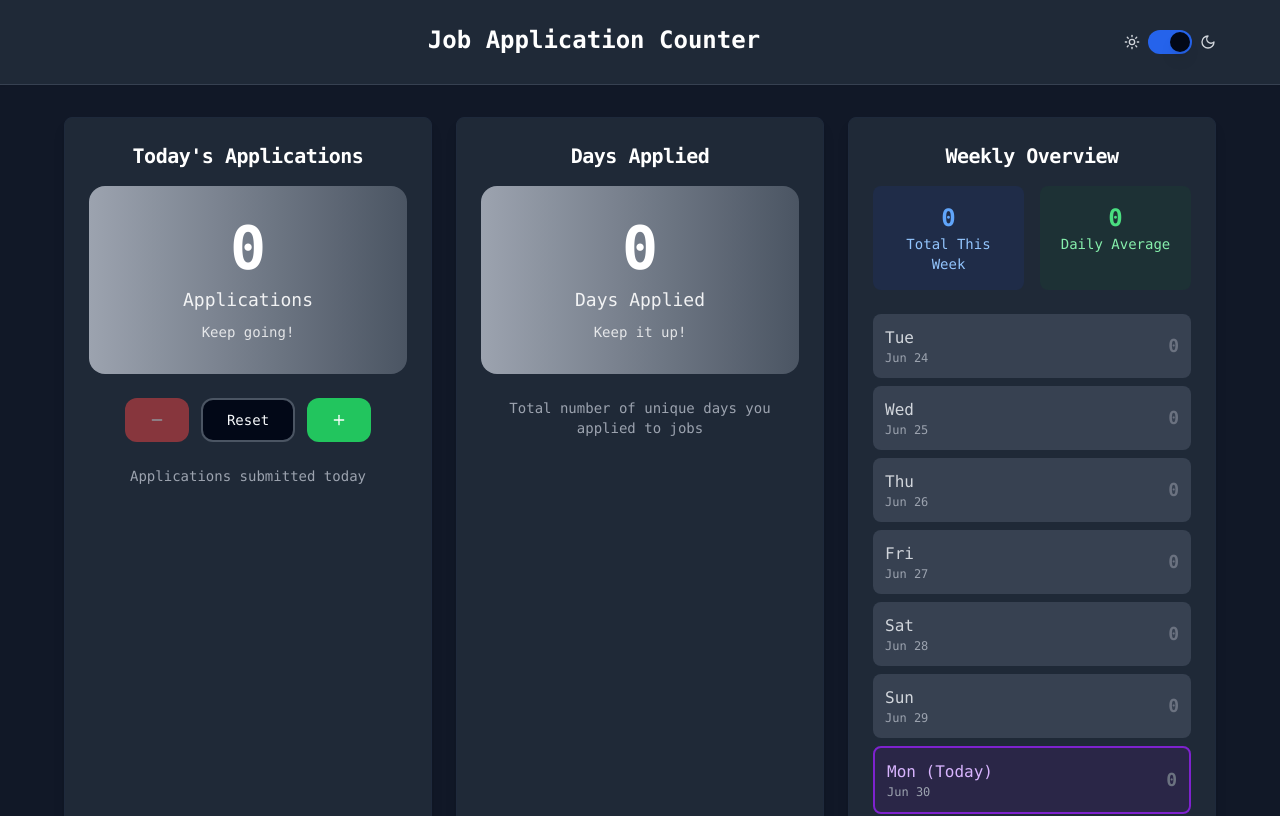
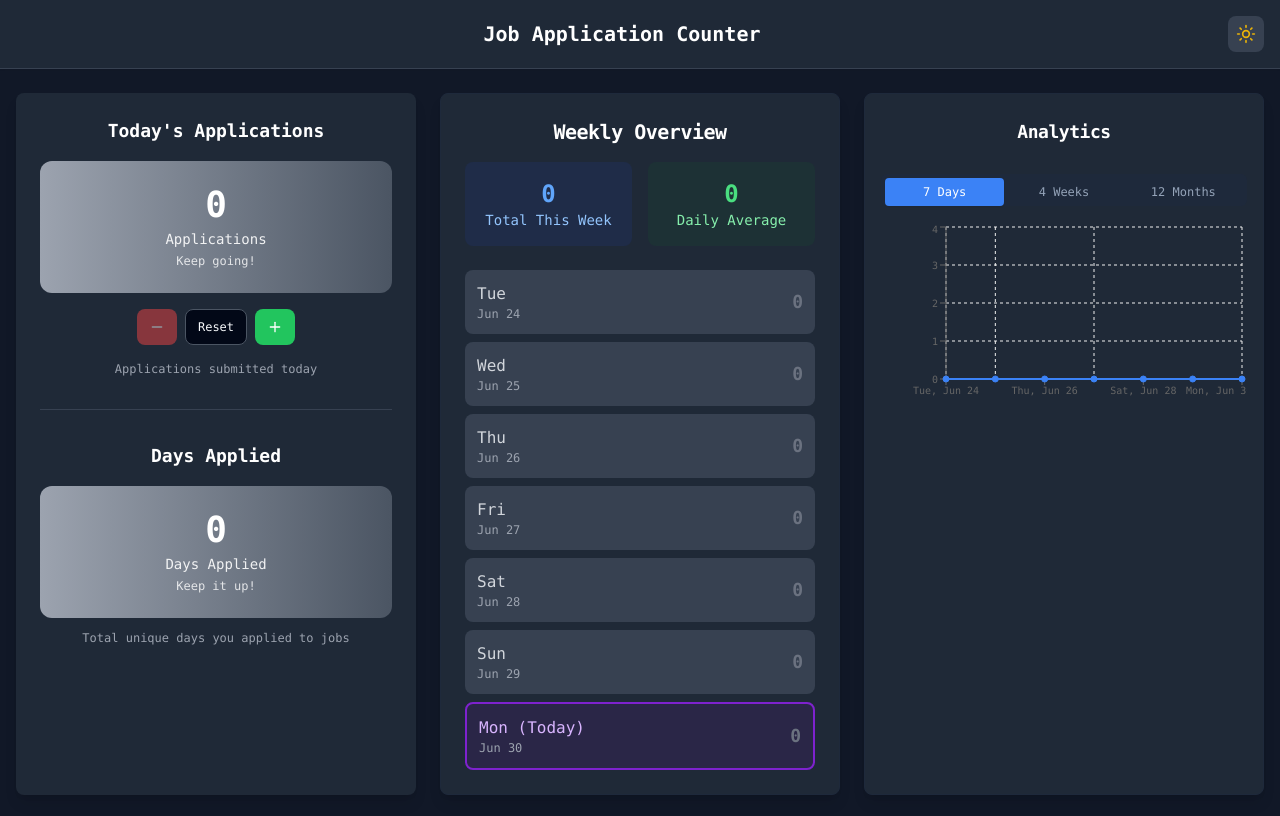
Before and after one commit to suryatejamerugu/applications-counter, a React (Vite) app: page / in a window 1280 px wide. Shown: the top 816 px of the page. Built offline with nearby package versions, Linux system fonts and the light colour scheme.

Commit message:
Refactor UI and theme toggle
- Replaced theme toggle with icons.
- Combined "Today's Applications" and "Days Applied" into a single card.
- Placed "Weekly Overview" and "Application Analytics" side-by-side for a minimal layout.

```diff
--- a/src/components/Analytics.tsx
+++ b/src/components/Analytics.tsx
@@ -90,10 +90,10 @@ const Analytics = ({ applicationData }: AnalyticsProps) => {
   const CustomTooltip = ({ active, payload, label }: any) => {
     if (active && payload && payload.length) {
       return (
-        <div className="bg-white p-3 border border-gray-200 rounded-lg shadow-lg">
-          <p className="font-medium">{label}</p>
-          <p className="text-blue-600">
-            Applications: <span className="font-bold">{payload[0].value}</span>
+        <div className="bg-white dark:bg-gray-800 p-2 border border-gray-200 dark:border-gray-600 rounded-lg shadow-lg">
+          <p className="font-medium text-xs">{label}</p>
+          <p className="text-blue-600 dark:text-blue-400 text-xs">
+            Apps: <span className="font-bold">{payload[0].value}</span>
           </p>
         </div>
       );
@@ -102,89 +102,89 @@ const Analytics = ({ applicationData }: AnalyticsProps) => {
   };
 
   return (
-    <Card className="bg-white shadow-lg">
-      <CardHeader>
-        <CardTitle className="text-2xl font-semibold text-gray-800 text-center">
-          Application Analytics
+    <Card className="bg-white dark:bg-gray-800 shadow-lg h-full">
+      <CardHeader className="pb-3">
+        <CardTitle className="text-lg font-semibold text-gray-800 dark:text-white text-center">
+          Analytics
         </CardTitle>
       </CardHeader>
-      <CardContent>
+      <CardContent className="p-4">
         <Tabs value={activeTab} onValueChange={setActiveTab} className="w-full">
-          <TabsList className="grid w-full grid-cols-3 mb-6">
-            <TabsTrigger value="week" className="data-[state=active]:bg-blue-500 data-[state=active]:text-white">
-              Last 7 Days
+          <TabsList className="grid w-full grid-cols-3 mb-4 h-8">
+            <TabsTrigger value="week" className="data-[state=active]:bg-blue-500 data-[state=active]:text-white text-xs">
+              7 Days
             </TabsTrigger>
-            <TabsTrigger value="month" className="data-[state=active]:bg-blue-500 data-[state=active]:text-white">
-              Last 4 Weeks
+            <TabsTrigger value="month" className="data-[state=active]:bg-blue-500 data-[state=active]:text-white text-xs">
+              4 Weeks
             </TabsTrigger>
-            <TabsTrigger value="year" className="data-[state=active]:bg-blue-500 data-[state=active]:text-white">
-              Last 12 Months
+            <TabsTrigger value="year" className="data-[state=active]:bg-blue-500 data-[state=active]:text-white text-xs">
+              12 Months
             </TabsTrigger>
           </TabsList>
 
-          <TabsContent value="week" className="mt-6">
-            <div className="h-80">
+          <TabsContent value="week" className="mt-4">
+            <div className="h-48">
               <ResponsiveContainer width="100%" height="100%">
                 <LineChart data={weeklyData}>
                   <CartesianGrid strokeDasharray="3 3" stroke="#f0f0f0" />
                   <XAxis
                     dataKey="name"
                     stroke="#666"
-                    fontSize={12}
+                    fontSize={10}
                   />
-                  <YAxis stroke="#666" fontSize={12} />
+                  <YAxis stroke="#666" fontSize={10} />
                   <Tooltip content={<CustomTooltip />} />
                   <Line
                     type="monotone"
                     dataKey="applications"
                     stroke="#3b82f6"
-                    strokeWidth={3}
-                    dot={{ fill: '#3b82f6', strokeWidth: 2, r: 6 }}
-                    activeDot={{ r: 8, fill: '#1d4ed8' }}
+                    strokeWidth={2}
+                    dot={{ fill: '#3b82f6', strokeWidth: 1, r: 3 }}
+                    activeDot={{ r: 4, fill: '#1d4ed8' }}
                   />
                 </LineChart>
               </ResponsiveContainer>
             </div>
           </TabsContent>
 
-          <TabsContent value="month" className="mt-6">
-            <div className="h-80">
+          <TabsContent value="month" className="mt-4">
+            <div className="h-48">
               <ResponsiveContainer width="100%" height="100%">
                 <BarChart data={monthlyData}>
                   <CartesianGrid strokeDasharray="3 3" stroke="#f0f0f0" />
                   <XAxis
                     dataKey="name"
                     stroke="#666"
-                    fontSize={12}
+                    fontSize={10}
                   />
-                  <YAxis stroke="#666" fontSize={12} />
+                  <YAxis stroke="#666" fontSize={10} />
                   <Tooltip content={<CustomTooltip />} />
                   <Bar
                     dataKey="applications"
                     fill="#3b82f6"
-                    radius={[4, 4, 0, 0]}
+                    radius={[2, 2, 0, 0]}
                   />
                 </BarChart>
               </ResponsiveContainer>
             </div>
           </TabsContent>
 
-          <TabsContent value="year" className="mt-6">
-            <div className="h-80">
+          <TabsContent value="year" className="mt-4">
+            <div className="h-48">
               <ResponsiveContainer width="100%" height="100%">
                 <BarChart data={yearlyData}>
                   <CartesianGrid strokeDasharray="3 3" stroke="#f0f0f0" />
                   <XAxis
                     dataKey="name"
                     stroke="#666"
-                    fontSize={12}
+                    fontSize={10}
                   />
-                  <YAxis stroke="#666" fontSize={12} />
+                  <YAxis stroke="#666" fontSize={10} />
                   <Tooltip content={<CustomTooltip />} />
                   <Bar
                     dataKey="applications"
                     fill="#8b5cf6"
-                    radius={[4, 4, 0, 0]}
+                    radius={[2, 2, 0, 0]}
                   />
                 </BarChart>
               </ResponsiveContainer>
--- a/src/components/DailyCounter.tsx
+++ b/src/components/DailyCounter.tsx
@@ -1,7 +1,6 @@
 
 import { Plus, Minus } from 'lucide-react';
 import { Button } from '@/components/ui/button';
-import { Card, CardContent, CardHeader, CardTitle } from '@/components/ui/card';
 
 interface ApplicationData {
   date: string;
@@ -57,9 +56,8 @@ const DailyCounter = ({ count, onCountChange, applicationData }: DailyCounterPro
     if (lastEntry && lastEntry.count > 0) {
       const date = new Date(lastEntry.date);
       return date.toLocaleDateString('en-US', {
-        weekday: 'long',
-        year: 'numeric',
-        month: 'long',
+        weekday: 'short',
+        month: 'short',
         day: 'numeric'
       });
     }
@@ -70,42 +68,36 @@ const DailyCounter = ({ count, onCountChange, applicationData }: DailyCounterPro
   const lastApplicationDate = getLastApplicationDate();
 
   return (
-    <Card className="h-full bg-white dark:bg-gray-800 shadow-lg hover:shadow-xl transition-shadow duration-300 font-mono">
-      <CardHeader className="text-center pb-4">
-        <CardTitle className="text-xl font-semibold text-gray-800 dark:text-white">
-          Today's Applications
-        </CardTitle>
-      </CardHeader>
-      <CardContent className="text-center space-y-6">
-        {/* Counter Display */}
-        <div className={`bg-gradient-to-r ${getCountColor()} rounded-2xl p-8 text-white`}>
-          <div className="text-6xl font-bold mb-2 font-mono">
+    <div className="space-y-4">
+      {/* Counter Display - Compact */}
+      <div className={`bg-gradient-to-r ${getCountColor()} rounded-xl p-6 text-white`}>
+        <div className="text-4xl font-bold mb-1 font-mono">
           {count}
         </div>
-          <div className="text-lg opacity-90">
+        <div className="text-sm opacity-90">
           {count === 1 ? 'Application' : 'Applications'}
         </div>
-          <div className="text-sm mt-2 opacity-80">
+        <div className="text-xs mt-1 opacity-80">
           {getCountText()}
         </div>
       </div>
 
-        {/* Action Buttons */}
-        <div className="flex justify-center space-x-3">
+      {/* Action Buttons - Compact */}
+      <div className="flex justify-center space-x-2">
         <Button
           onClick={decrement}
           disabled={count <= 0}
-            size="lg"
-            className="bg-red-500 hover:bg-red-600 text-white px-6 py-3 rounded-xl transition-all duration-200 hover:scale-105 disabled:opacity-50 disabled:hover:scale-100 font-mono"
+          size="sm"
+          className="bg-red-500 hover:bg-red-600 text-white px-3 py-2 rounded-lg transition-all duration-200 disabled:opacity-50 font-mono"
         >
-            <Minus className="w-5 h-5" />
+          <Minus className="w-4 h-4" />
         </Button>
 
         <Button
           onClick={reset}
           variant="outline"
-            size="lg"
-            className="px-6 py-3 rounded-xl border-2 border-gray-300 hover:border-gray-400 dark:border-gray-600 dark:hover:border-gray-500 transition-all duration-200 hover:scale-105 font-mono"
+          size="sm"
+          className="px-3 py-2 rounded-lg border border-gray-300 hover:border-gray-400 dark:border-gray-600 dark:hover:border-gray-500 transition-all duration-200 font-mono text-xs"
         >
           Reset
         </Button>
@@ -113,25 +105,25 @@ const DailyCounter = ({ count, onCountChange, applicationData }: DailyCounterPro
         <Button
           onClick={increment}
           disabled={count >= 999}
-            size="lg"
-            className="bg-green-500 hover:bg-green-600 text-white px-6 py-3 rounded-xl transition-all duration-200 hover:scale-105 disabled:opacity-50 disabled:hover:scale-100 font-mono"
+          size="sm"
+          className="bg-green-500 hover:bg-green-600 text-white px-3 py-2 rounded-lg transition-all duration-200 disabled:opacity-50 font-mono"
         >
-            <Plus className="w-5 h-5" />
+          <Plus className="w-4 h-4" />
         </Button>
       </div>
 
-        <div className="space-y-2">
-          <div className="text-sm text-gray-500 dark:text-gray-400">
+      {/* Info Section - Compact */}
+      <div className="space-y-1 text-center">
+        <div className="text-xs text-gray-500 dark:text-gray-400">
           Applications submitted today
         </div>
         {lastApplicationDate && (
           <div className="text-xs text-gray-400 dark:text-gray-500">
-              Last application: {lastApplicationDate}
+            Last: {lastApplicationDate}
           </div>
         )}
       </div>
-      </CardContent>
-    </Card>
+    </div>
   );
 };
 
--- a/src/components/DaysApplied.tsx
+++ b/src/components/DaysApplied.tsx
@@ -1,5 +1,3 @@
-
-import { Card, CardContent, CardHeader, CardTitle } from '@/components/ui/card';
 
 interface ApplicationData {
   date: string;
@@ -41,31 +39,24 @@ const DaysApplied = ({ applicationData, todayCount }: DaysAppliedProps) => {
   };
 
   return (
-    <Card className="h-full bg-white dark:bg-gray-800 shadow-lg hover:shadow-xl transition-shadow duration-300 font-mono">
-      <CardHeader className="text-center pb-4">
-        <CardTitle className="text-xl font-semibold text-gray-800 dark:text-white">
-          Days Applied
-        </CardTitle>
-      </CardHeader>
-      <CardContent className="text-center space-y-6">
-        {/* Days Applied Display */}
-        <div className={`bg-gradient-to-r ${getDaysAppliedColor()} rounded-2xl p-8 text-white`}>
-          <div className="text-6xl font-bold mb-2 font-mono">
+    <div className="space-y-3">
+      {/* Days Applied Display - Compact */}
+      <div className={`bg-gradient-to-r ${getDaysAppliedColor()} rounded-xl p-6 text-white`}>
+        <div className="text-4xl font-bold mb-1 font-mono">
           {daysApplied}
         </div>
-          <div className="text-lg opacity-90">
+        <div className="text-sm opacity-90">
           {daysApplied === 1 ? 'Day Applied' : 'Days Applied'}
         </div>
-          <div className="text-sm mt-2 opacity-80">
+        <div className="text-xs mt-1 opacity-80">
           {getDaysAppliedText()}
         </div>
       </div>
 
-        <div className="text-sm text-gray-500 dark:text-gray-400">
-          Total number of unique days you applied to jobs
+      <div className="text-xs text-gray-500 dark:text-gray-400 text-center">
+        Total unique days you applied to jobs
       </div>
-      </CardContent>
-    </Card>
+    </div>
   );
 };
 
--- a/src/pages/Index.tsx
+++ b/src/pages/Index.tsx
@@ -5,16 +5,16 @@ import Analytics from '@/components/Analytics';
 import WeeklyOverview from '@/components/WeeklyOverview';
 import { getStoredData, saveApplicationData, getTodaysCount, updateTodaysCount } from '@/lib/database';
 import { Copyright, Sun, Moon } from 'lucide-react';
-import { Switch } from '@/components/ui/switch';
+
 const Index = () => {
   const [todayCount, setTodayCount] = useState(0);
   const [applicationData, setApplicationData] = useState([]);
   const [currentDateTime, setCurrentDateTime] = useState(new Date());
   const [isDarkMode, setIsDarkMode] = useState(() => {
-    // Initialize from localStorage or default to dark
     const savedTheme = localStorage.getItem('theme');
     return savedTheme ? savedTheme === 'dark' : true;
   });
+
   useEffect(() => {
     // Update date/time every second
     const timeInterval = setInterval(() => {
@@ -51,6 +51,7 @@ const Index = () => {
       clearInterval(timeInterval);
     };
   }, []);
+
   useEffect(() => {
     // Apply theme to document and persist
     if (isDarkMode) {
@@ -60,13 +61,16 @@ const Index = () => {
     }
     localStorage.setItem('theme', isDarkMode ? 'dark' : 'light');
   }, [isDarkMode]);
+
   const handleCountChange = (newCount: number) => {
     setTodayCount(newCount);
     updateTodaysCount(newCount);
   };
+
   const toggleTheme = () => {
     setIsDarkMode(!isDarkMode);
   };
+
   const formatDateTime = (date: Date) => {
     return {
       date: date.toLocaleDateString('en-US', {
@@ -82,57 +86,98 @@ const Index = () => {
       })
     };
   };
-  const {
-    date,
-    time
-  } = formatDateTime(currentDateTime);
-  return <div className="min-h-screen bg-gray-50 dark:bg-gray-900 flex flex-col font-mono transition-colors duration-300">
+
+  const { date, time } = formatDateTime(currentDateTime);
+
+  return (
+    <div className="min-h-screen bg-gray-50 dark:bg-gray-900 flex flex-col font-mono transition-colors duration-300">
       {/* Header */}
-      <header className="bg-white dark:bg-gray-800 shadow-sm border-b dark:border-gray-700 px-4 py-6 transition-colors duration-300">
-        <div className="max-w-6xl mx-auto">
+      <header className="bg-white dark:bg-gray-800 shadow-sm border-b dark:border-gray-700 px-4 py-4 transition-colors duration-300">
+        <div className="max-w-7xl mx-auto">
           <div className="flex justify-between items-center">
             <div className="text-center flex-1">
-              <h1 className="text-2xl font-bold text-gray-900 dark:text-white mb-1">Job Application Counter</h1>
-              <div className="text-sm text-gray-600 dark:text-gray-300">
-
-
-              </div>
+              <h1 className="text-xl font-bold text-gray-900 dark:text-white">Job Application Counter</h1>
             </div>
 
-            {/* Theme Toggle */}
-            <div className="flex items-center space-x-2">
-              <Sun className="w-4 h-4 text-gray-600 dark:text-gray-300" />
-              <Switch checked={isDarkMode} onCheckedChange={toggleTheme} className="data-[state=checked]:bg-blue-600" />
-              <Moon className="w-4 h-4 text-gray-600 dark:text-gray-300" />
-            </div>
+            {/* Theme Toggle - Icons Only */}
+            <button
+              onClick={toggleTheme}
+              className="p-2 rounded-lg bg-gray-100 dark:bg-gray-700 hover:bg-gray-200 dark:hover:bg-gray-600 transition-colors duration-200"
+              aria-label="Toggle theme"
+            >
+              {isDarkMode ? (
+                <Sun className="w-5 h-5 text-yellow-500" />
+              ) : (
+                <Moon className="w-5 h-5 text-gray-600" />
+              )}
+            </button>
           </div>
         </div>
       </header>
 
-      {/* Main Content */}
-      <main className="flex-1 px-4 py-8">
-        <div className="max-w-6xl mx-auto space-y-8">
-          {/* Counters Row */}
-          <div className="grid grid-cols-1 md:grid-cols-2 lg:grid-cols-3 gap-6">
-            <DailyCounter count={todayCount} onCountChange={handleCountChange} applicationData={applicationData} />
-            <DaysApplied applicationData={applicationData} todayCount={todayCount} />
-            <WeeklyOverview applicationData={applicationData} todayCount={todayCount} />
+      {/* Main Content - Compact Layout */}
+      <main className="flex-1 px-4 py-6">
+        <div className="max-w-7xl mx-auto">
+          <div className="grid grid-cols-1 lg:grid-cols-3 gap-6">
+            {/* Left Column - Combined Today's Applications & Days Applied */}
+            <div className="lg:col-span-1">
+              <div className="bg-white dark:bg-gray-800 rounded-lg shadow-lg p-6 h-full">
+                <div className="space-y-8">
+                  {/* Today's Applications Section */}
+                  <div className="text-center">
+                    <h2 className="text-lg font-semibold text-gray-800 dark:text-white mb-4">
+                      Today's Applications
+                    </h2>
+                    <DailyCounter
+                      count={todayCount}
+                      onCountChange={handleCountChange}
+                      applicationData={applicationData}
+                    />
+                  </div>
+
+                  <div className="border-t dark:border-gray-700"></div>
+
+                  {/* Days Applied Section */}
+                  <div className="text-center">
+                    <h2 className="text-lg font-semibold text-gray-800 dark:text-white mb-4">
+                      Days Applied
+                    </h2>
+                    <DaysApplied
+                      applicationData={applicationData}
+                      todayCount={todayCount}
+                    />
+                  </div>
+                </div>
+              </div>
+            </div>
+
+            {/* Middle Column - Weekly Overview */}
+            <div className="lg:col-span-1">
+              <WeeklyOverview
+                applicationData={applicationData}
+                todayCount={todayCount}
+              />
+            </div>
+
+            {/* Right Column - Analytics */}
+            <div className="lg:col-span-1">
+              <Analytics applicationData={applicationData} />
+            </div>
           </div>
-
-          {/* Analytics */}
-          <Analytics applicationData={applicationData} />
         </div>
       </main>
 
       {/* Footer */}
-      <footer className="bg-white dark:bg-gray-800 border-t dark:border-gray-700 px-4 py-6 transition-colors duration-300">
-        <div className="max-w-6xl mx-auto">
+      <footer className="bg-white dark:bg-gray-800 border-t dark:border-gray-700 px-4 py-4 transition-colors duration-300">
+        <div className="max-w-7xl mx-auto">
           <div className="flex items-center justify-center text-sm text-gray-600 dark:text-gray-300">
             <Copyright className="w-4 h-4 mr-2" />
             <span>Developed by Surya Teja Merugu. All rights reserved.</span>
           </div>
         </div>
       </footer>
-    </div>;
+    </div>
+  );
 };
+
 export default Index;
```
Lines whose indentation alone changed are shown as unchanged.
